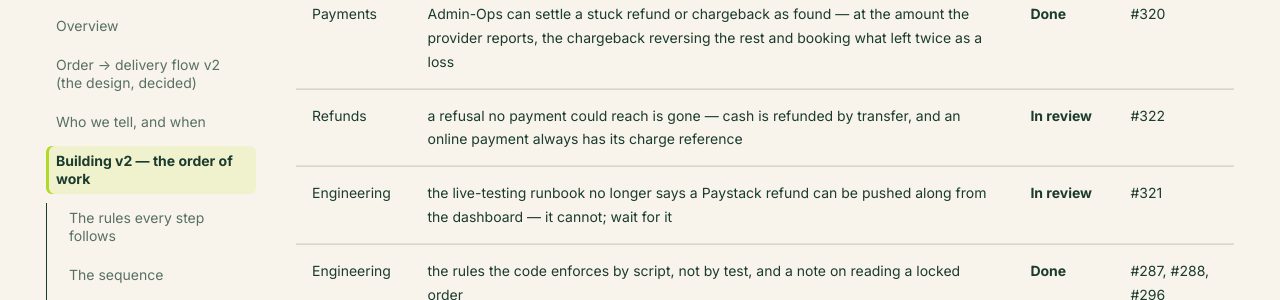
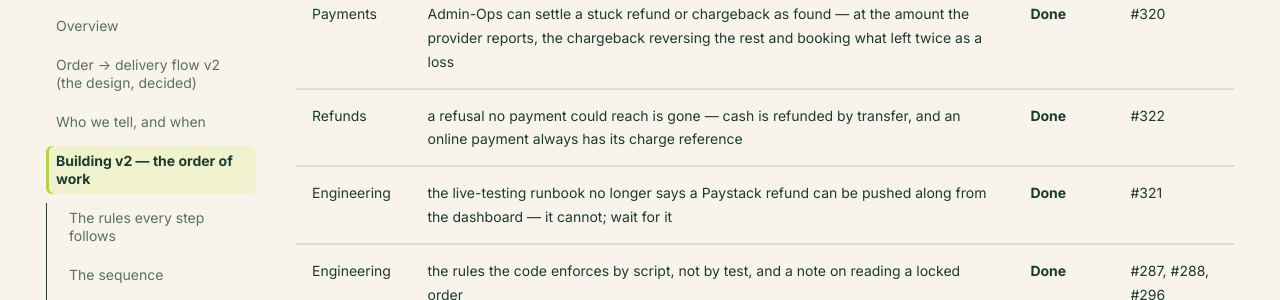
Before and after one commit to cropdoor/cropdoor-almanac, an MkDocs documentation site: the page built from docs/domain/order-delivery-flow-v2-build-order.md, in a window 1280 px wide and 900 px high, scrolled down 10721 px. Shown: the part 153-453 px from the top of the window. Built offline with MkDocs 1.6.1 and Material for MkDocs 9.7.7, drawn with Linux system fonts in a browser that asks for light colours; some web fonts are replaced; comment, search, counter and statistics services are not loaded.

Commit message:
tracker: #321 and #322 done

```diff
--- a/docs/domain/order-delivery-flow-v2-build-order.md
+++ b/docs/domain/order-delivery-flow-v2-build-order.md
@@ -138,8 +138,8 @@ Found while building step 3's refunds and while testing against the real payment
 | Payments | a chargeback on a charge that never booked its order, or was already refunded, cannot pay the buyer twice | **Done** | #315 |
 | Payments | a lost chargeback we never froze still reverses its order, so the farm is not paid from money the bank took back | **Done** | #316 |
 | Payments | Admin-Ops can settle a stuck refund or chargeback as found — at the amount the provider reports, the chargeback reversing the rest and booking what left twice as a loss | **Done** | #320 |
-| Refunds | a refusal no payment could reach is gone — cash is refunded by transfer, and an online payment always has its charge reference | **In review** | #322 |
-| Engineering | the live-testing runbook no longer says a Paystack refund can be pushed along from the dashboard — it cannot; wait for it | **In review** | #321 |
+| Refunds | a refusal no payment could reach is gone — cash is refunded by transfer, and an online payment always has its charge reference | **Done** | #322 |
+| Engineering | the live-testing runbook no longer says a Paystack refund can be pushed along from the dashboard — it cannot; wait for it | **Done** | #321 |
 | Engineering | the rules the code enforces by script, not by test, and a note on reading a locked order | **Done** | #287, #288, #296 |
 
 Two findings are worth carrying forward. The provider sends no "charge failed" message at all — a failed card simply leaves the transaction unpaid, and the platform notices by asking. And a payment attempt now says why it did not count, which is what a refund-by-hand needs: the attempt itself names the charge to give back.
```
